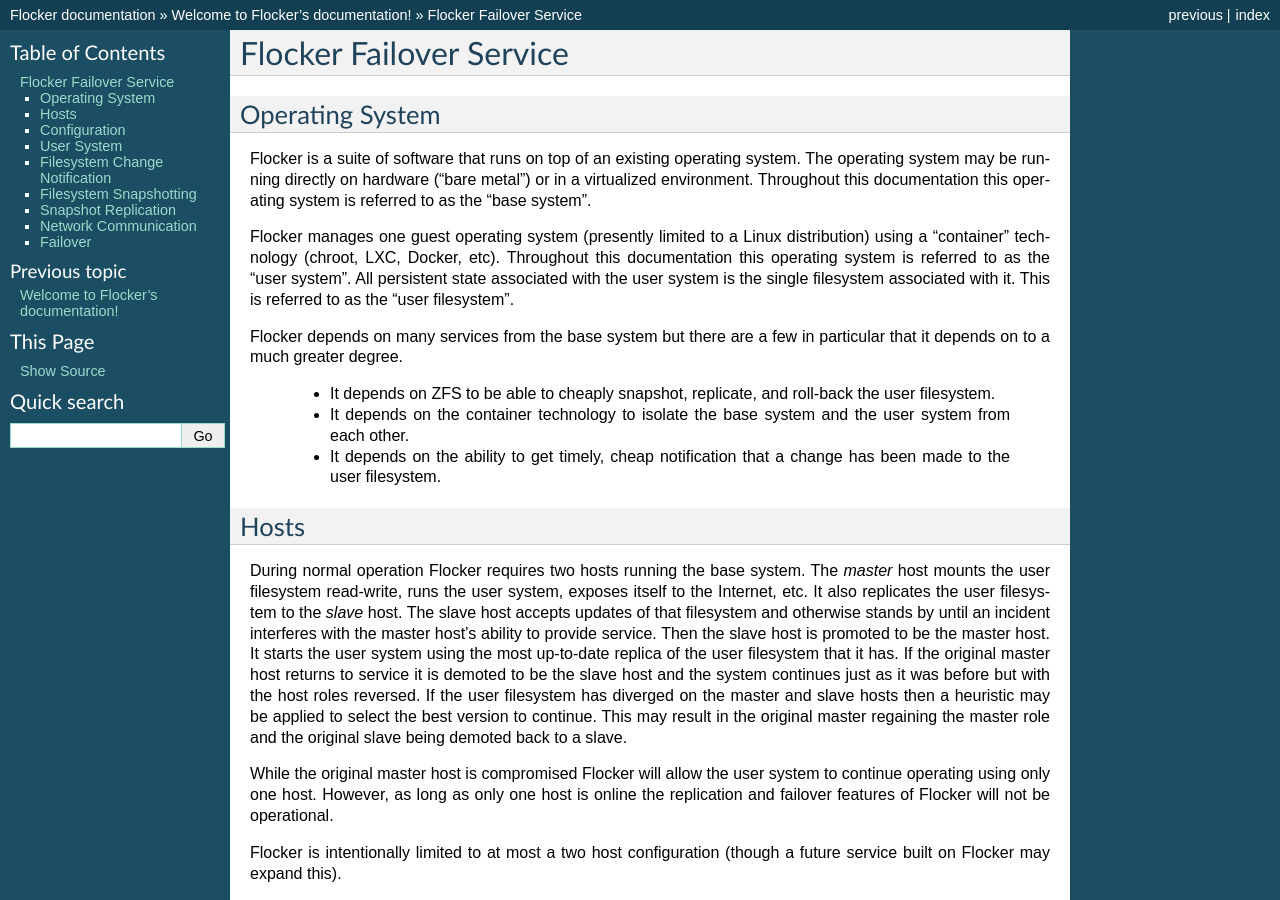
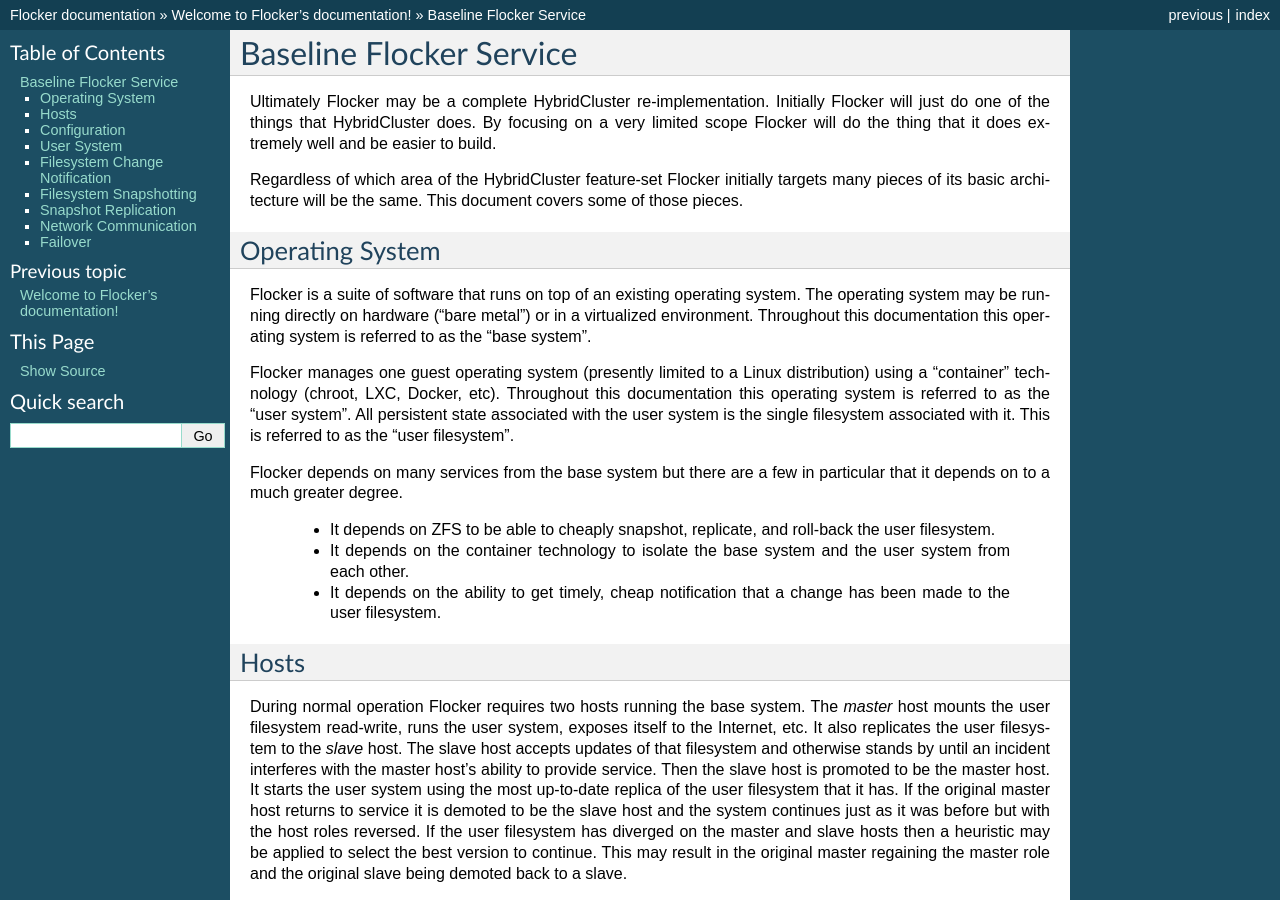
Before and after one commit to ClusterHQ/flocker, a Sphinx documentation site: the page built from docs/architecture/common.rst, in a window 1280 px wide and 900 px high. Built offline with Sphinx 7.4.7, drawn with Linux system fonts in a browser that asks for light colours; some of the changed text lies outside the part shown.

Commit message:
Introduce the idea of a set of common architectural features.

```diff
--- a/docs/architecture/common.rst
+++ b/docs/architecture/common.rst
@@ -1,5 +1,12 @@
-Flocker Failover Service
+Baseline Flocker Service
 ------------------------
+
+Ultimately Flocker may be a complete HybridCluster re-implementation.
+Initially Flocker will just do one of the things that HybridCluster does.
+By focusing on a very limited scope Flocker will do the thing that it does extremely well and be easier to build.
+
+Regardless of which area of the HybridCluster feature-set Flocker initially targets many pieces of its basic architecture will be the same.
+This document covers some of those pieces.
 
 Operating System
 ================
```
